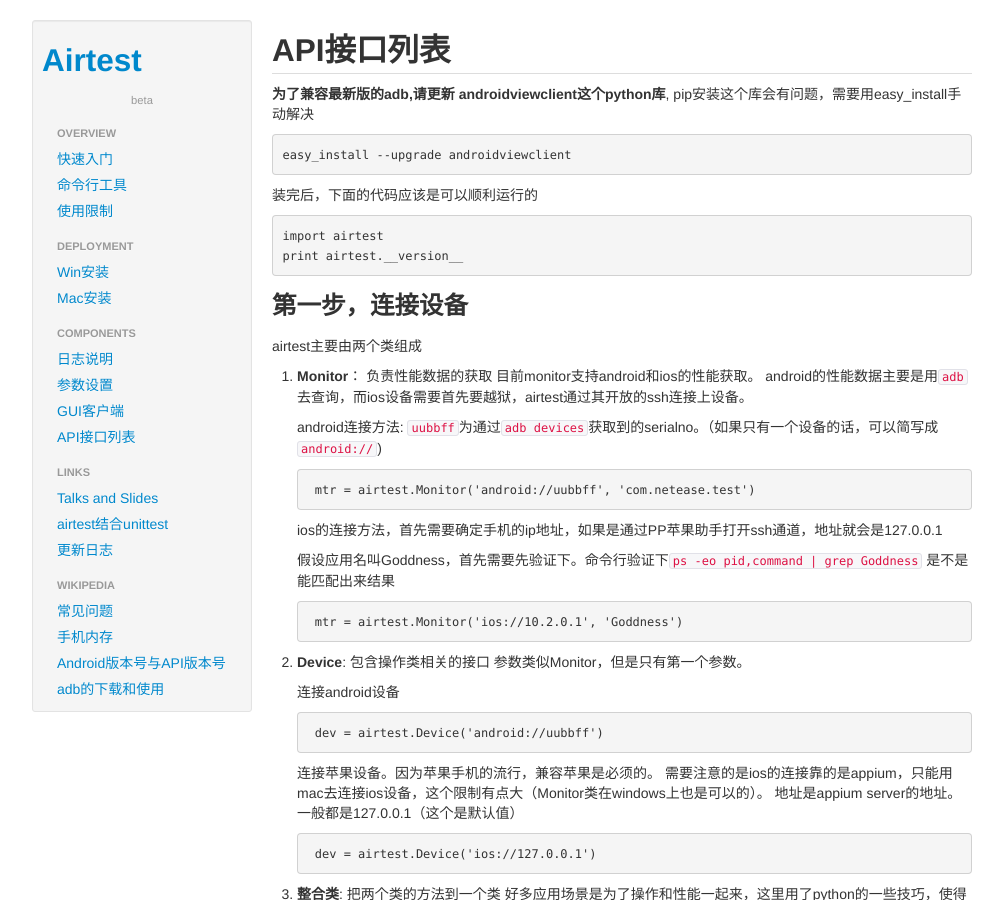
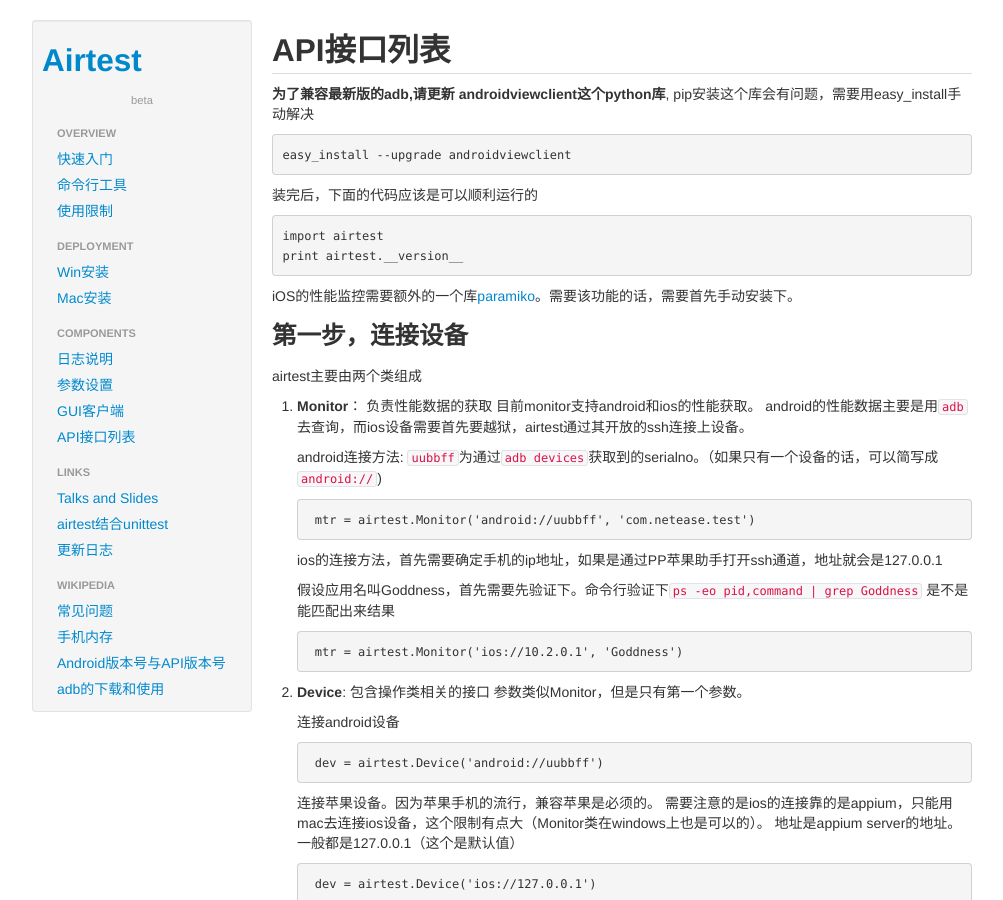
Before and after one commit to NetEase/airtest, a Jekyll site: the page built from _posts/2014-10-31-components-apilist.md, in a window 1280 px wide and 900 px high. Shown: the whole window, without its empty margins (138-1141 px from the left). Built offline with Jekyll 4.4.1, drawn with Linux system fonts in a browser that asks for light colours; comment, search, counter and statistics services are not loaded.

Commit message:
update require

```diff
--- a/_posts/2014-10-31-components-apilist.md
+++ b/_posts/2014-10-31-components-apilist.md
@@ -12,6 +12,8 @@
 
 	import airtest
 	print airtest.__version__
+
+iOS的性能监控需要额外的一个库[paramiko](http://www.paramiko.org/installing.html)。需要该功能的话，需要首先手动安装下。
 
 ### 第一步，连接设备
 
```
Also changed, not shown: _posts/2014-10-31-links-changelog.md (+1 -0 lines).
